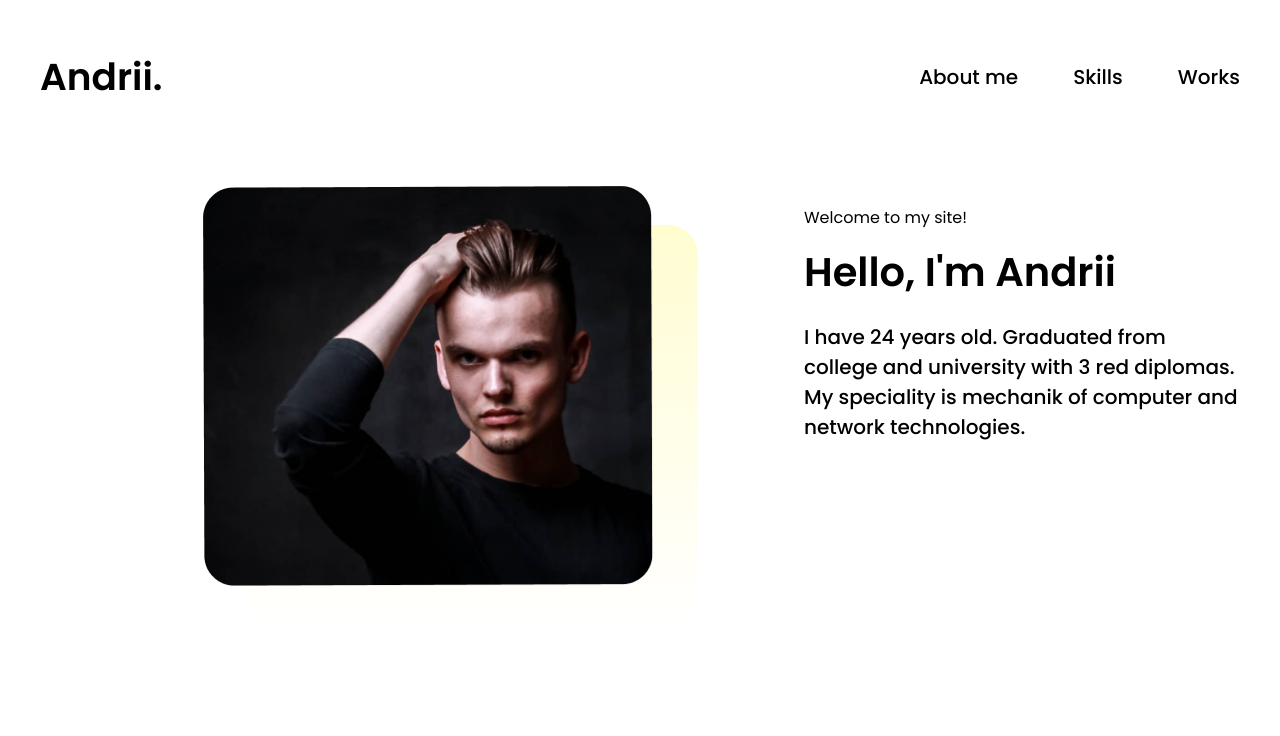
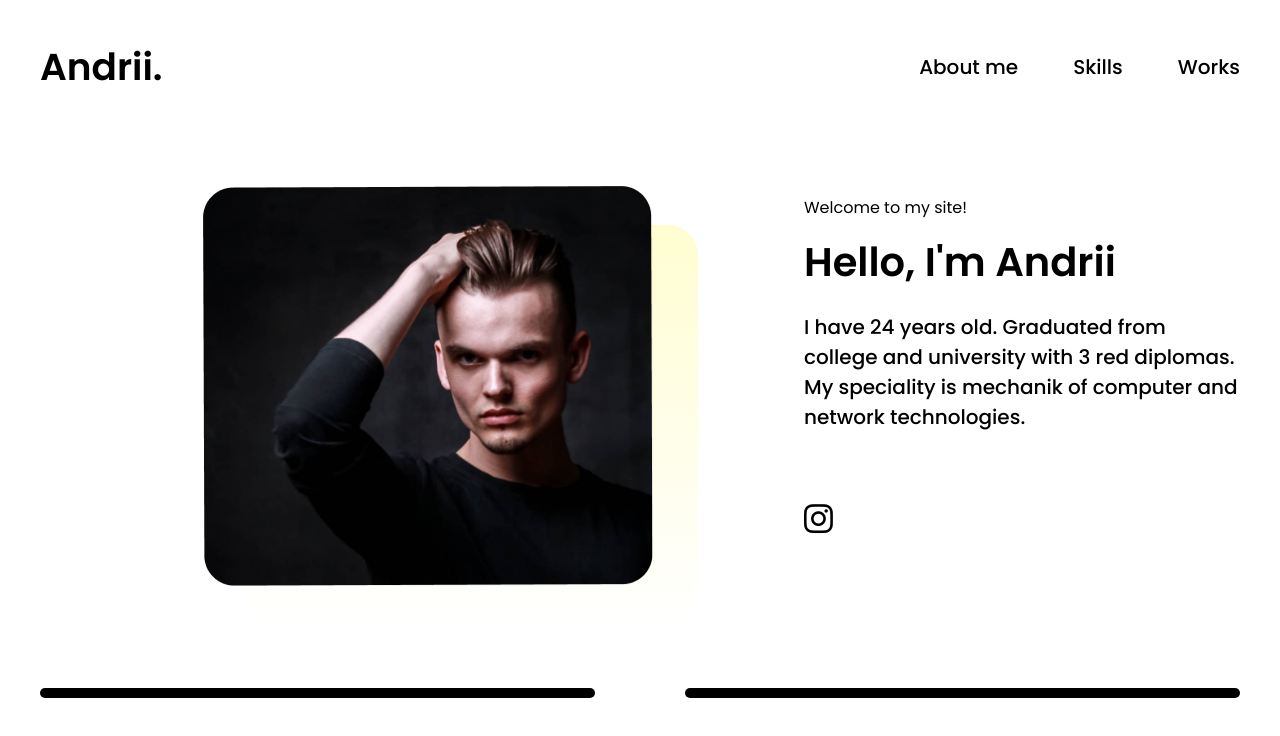
Before and after one commit to Treflax/Andrii., a plain HTML site: page index.html in a window 1280 px wide. Drawn offline with Linux system fonts and the light colour scheme.

Commit message:
Add files via upload

```diff
--- a/index.html
+++ b/index.html
@@ -30,7 +30,20 @@
             <p class="welcome">Welcome to my site!</p>
             <h2 class="greet">Hello, I'm Andrii</h2>
             <p class="info__text">I have 24 years old. Graduated from college and university with 3 red diplomas. My speciality is mechanik of computer and network technologies.</p>
+
+            <div class="supported">
+                <a href="https://www.instagram.com/andrii.mushka/"><i class="fa-brands fa-instagram"></i></a>
+            </div>
         </div>
     </section>
+
+    <div class="crossing container">
+        <div class="line"></div>
+        <div class="slide-down">
+        </div>
+        <div class="line"></div>
+    </div>
+
+    <script src="https://kit.fontawesome.com/3ec990176b.js"></script>
 </body>
 </html>
--- a/style.scss
+++ b/style.scss
@@ -108,7 +108,7 @@ select {
     display: flex;
     justify-content: space-between;
     align-items: center;
-    padding-top: 53px;
+    padding-top: 43px;
     margin-bottom: 105px;
 
     .logo {
@@ -169,6 +169,7 @@ select {
     display: flex;
     justify-content: space-between;
     align-items: center;
+    margin-bottom: 150px;
 
     .photos {
         display: flex;
@@ -219,6 +220,35 @@ select {
             width: 436px;
             line-height: 30px;
             color: #000000;
+            margin-bottom: 70px;
+        }
+
+        .supported {
+            .fa-instagram {
+                font-size: 33px;
+            }
         }
     }
 }
+
+// Line and slide down
+
+.crossing {
+    display: flex;
+    justify-content: space-between;
+    align-items: center;
+
+    .line {
+        width: 555px;
+        height: 10px;
+        background: #000000;
+        border-radius: 10px;
+    }
+
+    .slide-down {
+        width: 49px;
+        height: 49px;
+        background: #D9D9D9;
+        border: 1px solid #000000;
+    }
+}
```
Also changed, not shown: css/style.css.
